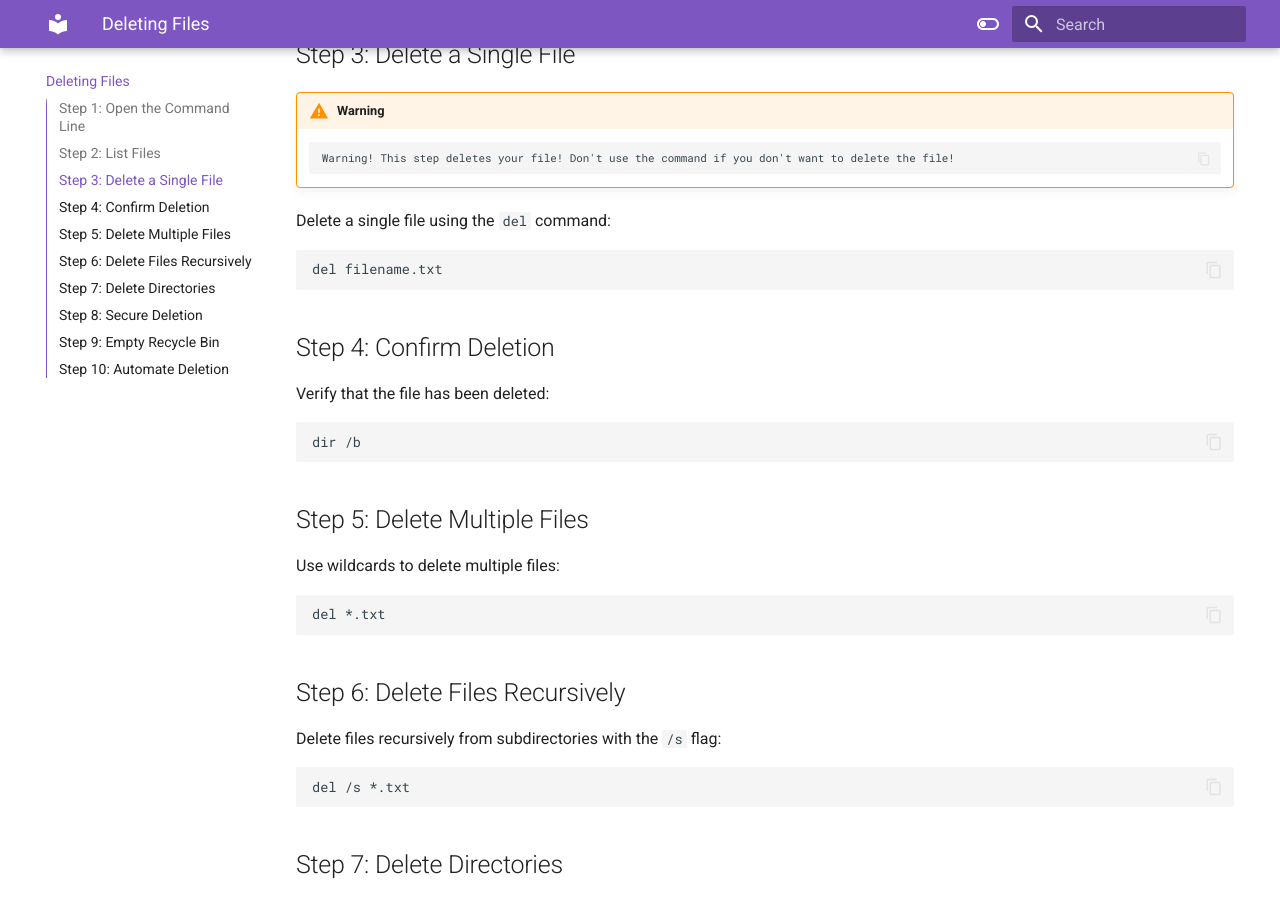
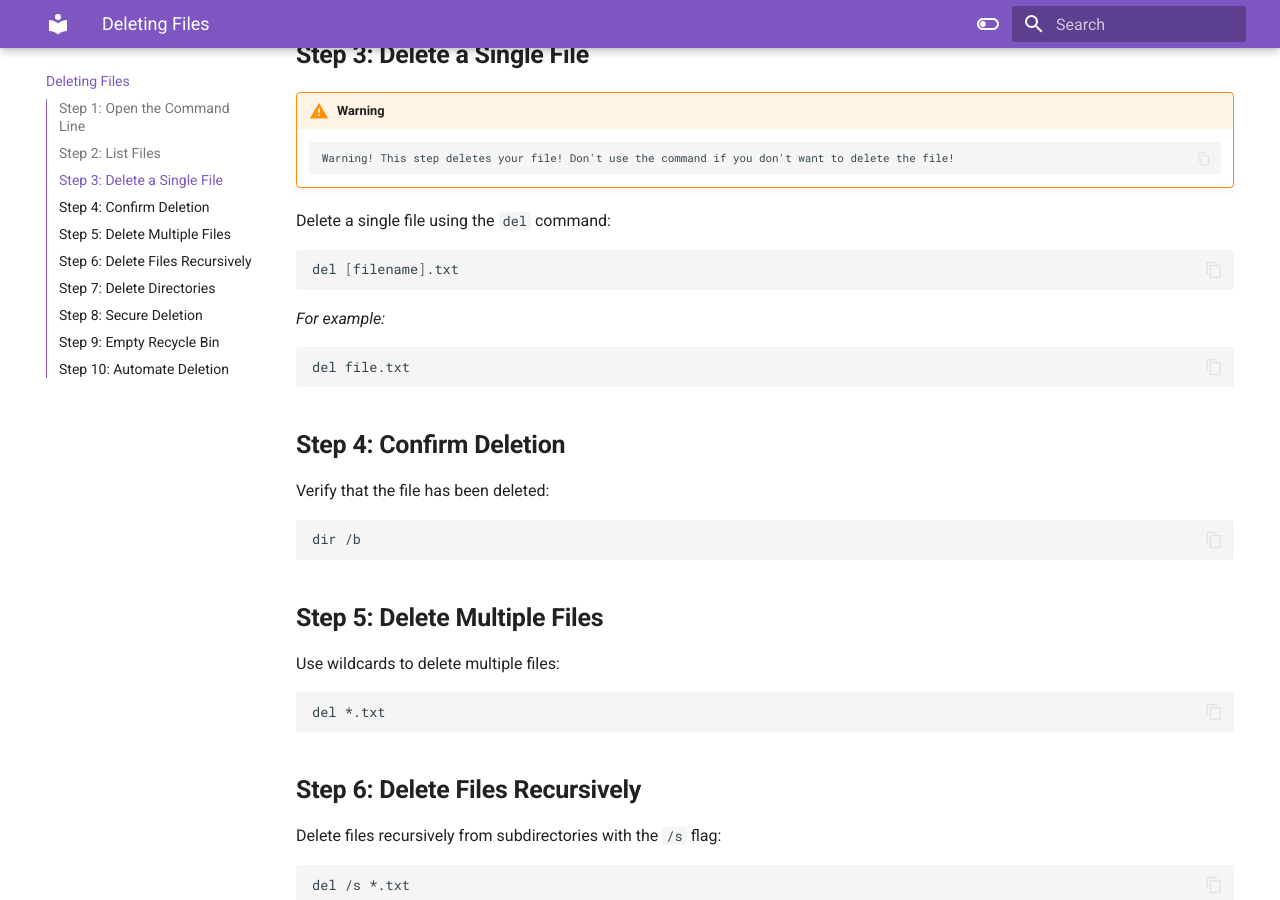
Before and after one commit to RichardLi6/UsingCommandLine, an MkDocs documentation site: the page built from docs/CleanUpFiles.md, in a window 1280 px wide and 900 px high, scrolled down 616 px. Built offline with MkDocs 1.6.1 and Material for MkDocs 9.7.7, drawn with Linux system fonts in a browser that asks for light colours.

````diff
--- a/docs/CleanUpFiles.md
+++ b/docs/CleanUpFiles.md
@@ -5,17 +5,17 @@
     These instructions are intended for windows users.
     ```
 
-## Step 1: Open the Command Line
+## <b>Step 1: Open the Command Line</b>
 Open the Command Prompt by pressing `Windows Key + R`, typing `cmd`, and pressing Enter.
 
-## Step 2: List Files
+## <b>Step 2: List Files</b>
 List the files in a directory before deletion:
 
 ```bash
 dir /b
 ```
 
-## Step 3: Delete a Single File
+## <b>Step 3: Delete a Single File</b>
 !!! warning
     ```
     Warning! This step deletes your file! Don't use the command if you don't want to delete the file!
@@ -23,50 +23,55 @@ dir /b
 Delete a single file using the `del` command:
 
 ```bash
-del filename.txt
+del [filename].txt
 ```
 
-## Step 4: Confirm Deletion
+<i>For example:</i>
+```bash
+del file.txt
+```
+
+## <b>Step 4: Confirm Deletion</b>
 Verify that the file has been deleted:
 
 ```bash
 dir /b
 ```
 
-## Step 5: Delete Multiple Files
+## <b>Step 5: Delete Multiple Files</b>
 Use wildcards to delete multiple files:
 
 ```bash
 del *.txt
 ```
 
-## Step 6: Delete Files Recursively
+## <b>Step 6: Delete Files Recursively</b>
 Delete files recursively from subdirectories with the `/s` flag:
 
 ```bash
 del /s *.txt
 ```
 
-## Step 7: Delete Directories
+## <b>Step 7: Delete Directories</b>
 Remove entire directories using `rmdir` or `rd`:
 
 ```bash
 rmdir /s /q C:\path\to\directory
 ```
 
-## Step 8: Secure Deletion
+## <b>Step 8: Secure Deletion</b>
 For secure deletion, use a third-party tool like `sdelete` from Sysinternals:
 
 ```bash
 sdelete -p 3 filename.txt
 ```
 
-## Step 9: Empty Recycle Bin
+## <b>Step 9: Empty Recycle Bin</b>
 Empty the recycle bin via the command line:
 
 ```bash
 rd /s /q C:\$Recycle.Bin
 ```
 
-## Step 10: Automate Deletion
+## <b>Step 10: Automate Deletion</b>
 Automate the deletion process with a batch script or scheduled task.
````
Also changed, not shown: README.md (+5 -1 lines).
